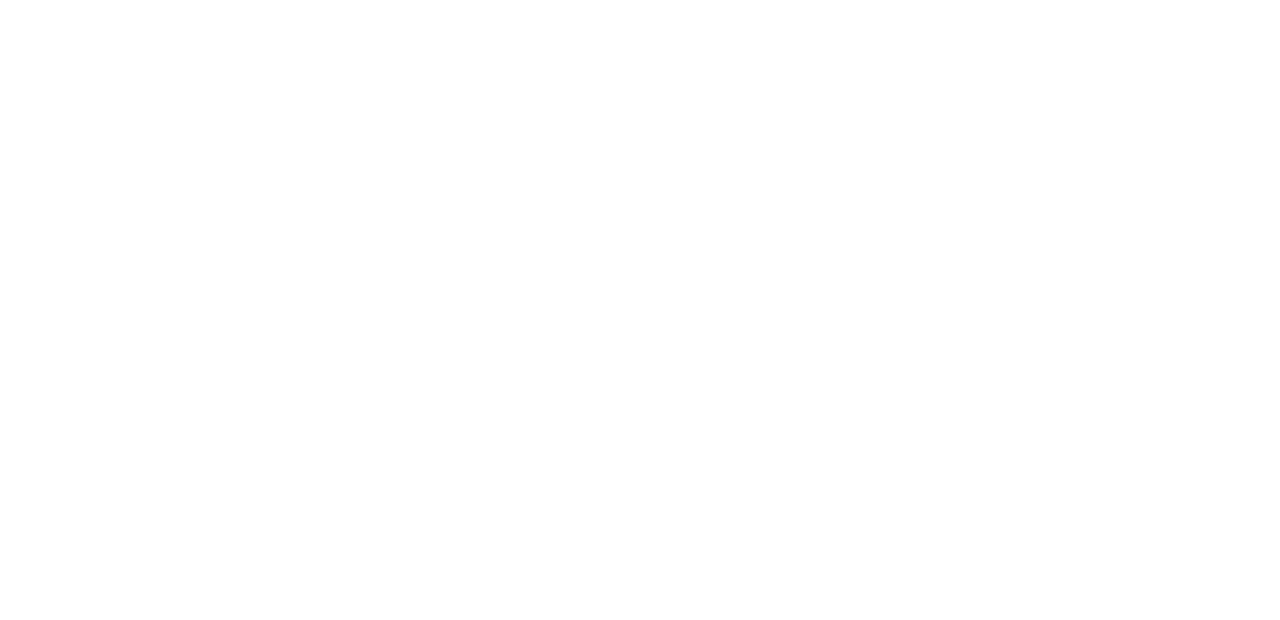
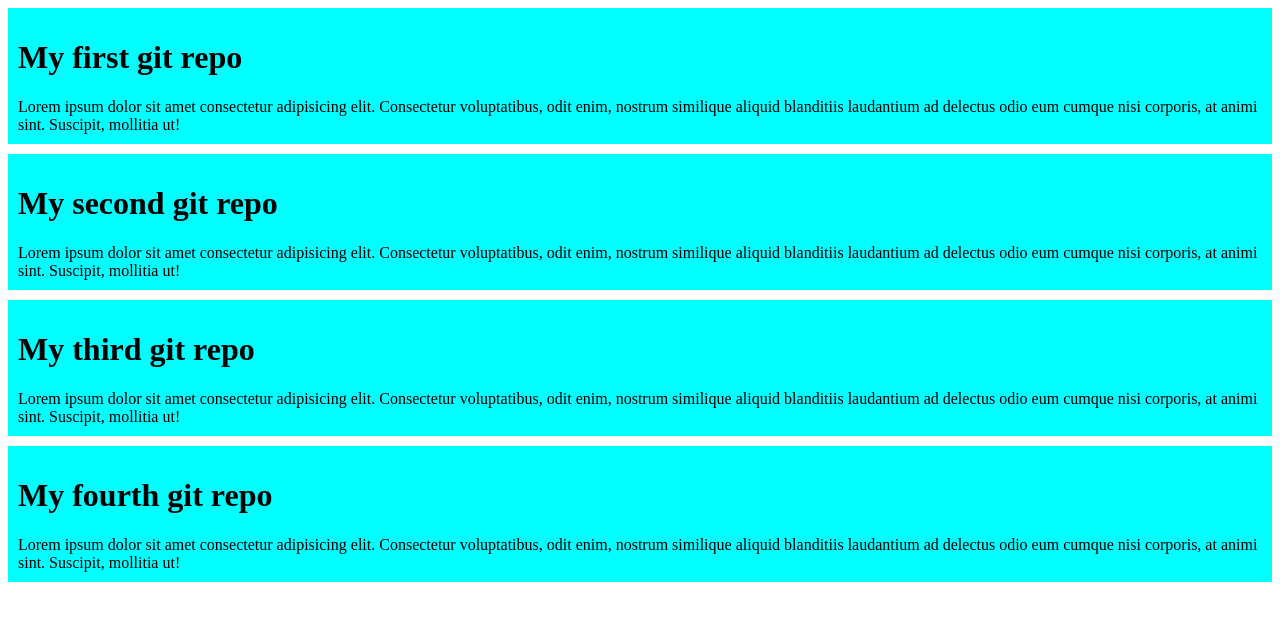
Before and after one commit to Motakabbir65/my-first-git-repo, a plain HTML site: page index.html in a window 1280 px wide. Drawn offline with Linux system fonts and the light colour scheme.

Commit message:
my first git repo

```diff
--- a/index.html
+++ b/index.html
@@ -3,9 +3,29 @@
 <head>
     <meta charset="UTF-8">
     <meta name="viewport" content="width=device-width, initial-scale=1.0">
-    <title>Document</title>
+    <title>My first git repo</title>
+    <link rel="stylesheet" href="styels/style.css">
 </head>
 <body>
 
+    <div class="condition">
+         <h1>My first git repo</h1>
+        Lorem ipsum dolor sit amet consectetur adipisicing elit. Consectetur voluptatibus, odit enim, nostrum similique aliquid blanditiis laudantium ad delectus odio eum cumque nisi corporis, at animi sint. Suscipit, mollitia ut!
+    </div>
+
+    <div class="condition">
+        <h1>My second git repo</h1>
+        Lorem ipsum dolor sit amet consectetur adipisicing elit. Consectetur voluptatibus, odit enim, nostrum similique aliquid blanditiis laudantium ad delectus odio eum cumque nisi corporis, at animi sint. Suscipit, mollitia ut!
+    </div>
+
+    <div class="condition">
+        <h1>My third git repo</h1>
+        Lorem ipsum dolor sit amet consectetur adipisicing elit. Consectetur voluptatibus, odit enim, nostrum similique aliquid blanditiis laudantium ad delectus odio eum cumque nisi corporis, at animi sint. Suscipit, mollitia ut!
+    </div>
+
+    <div class="condition">
+        <h1>My fourth git repo</h1>
+        Lorem ipsum dolor sit amet consectetur adipisicing elit. Consectetur voluptatibus, odit enim, nostrum similique aliquid blanditiis laudantium ad delectus odio eum cumque nisi corporis, at animi sint. Suscipit, mollitia ut!
+    </div>
 </body>
 </html>
--- /dev/null
+++ b/styels/style.css
@@ -0,0 +1,4 @@
+.condition{
+    background-color: aqua;
+    padding: 10px;
+    margin-bottom: 10px;
```
